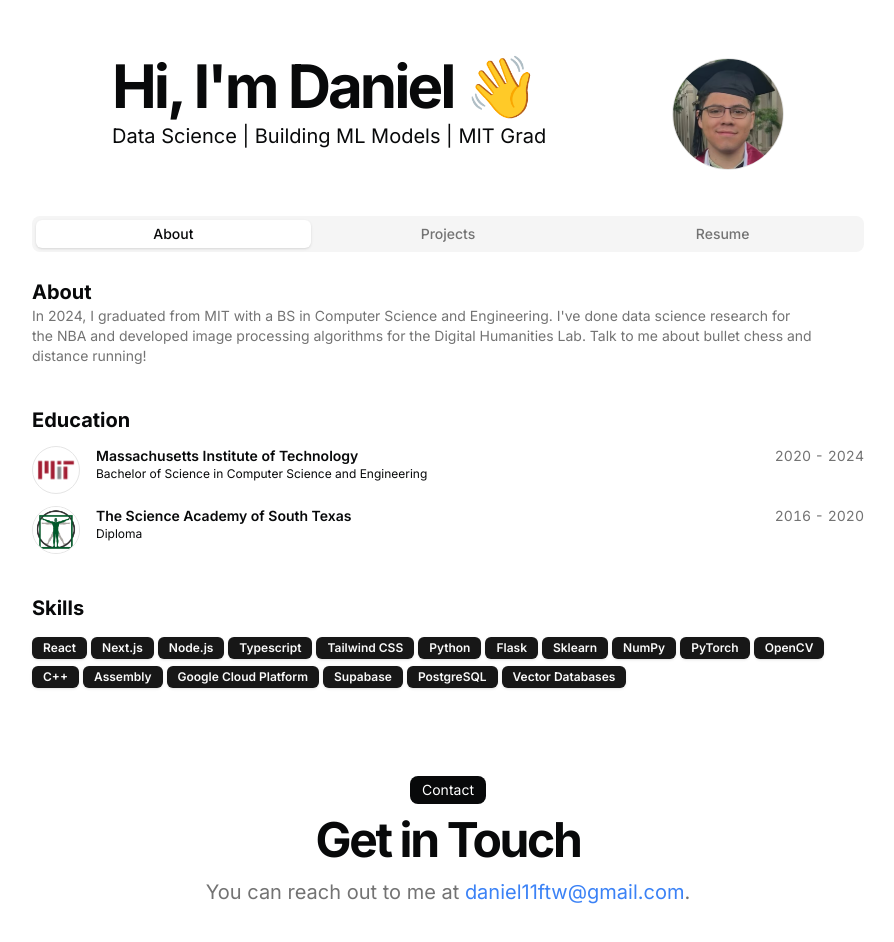
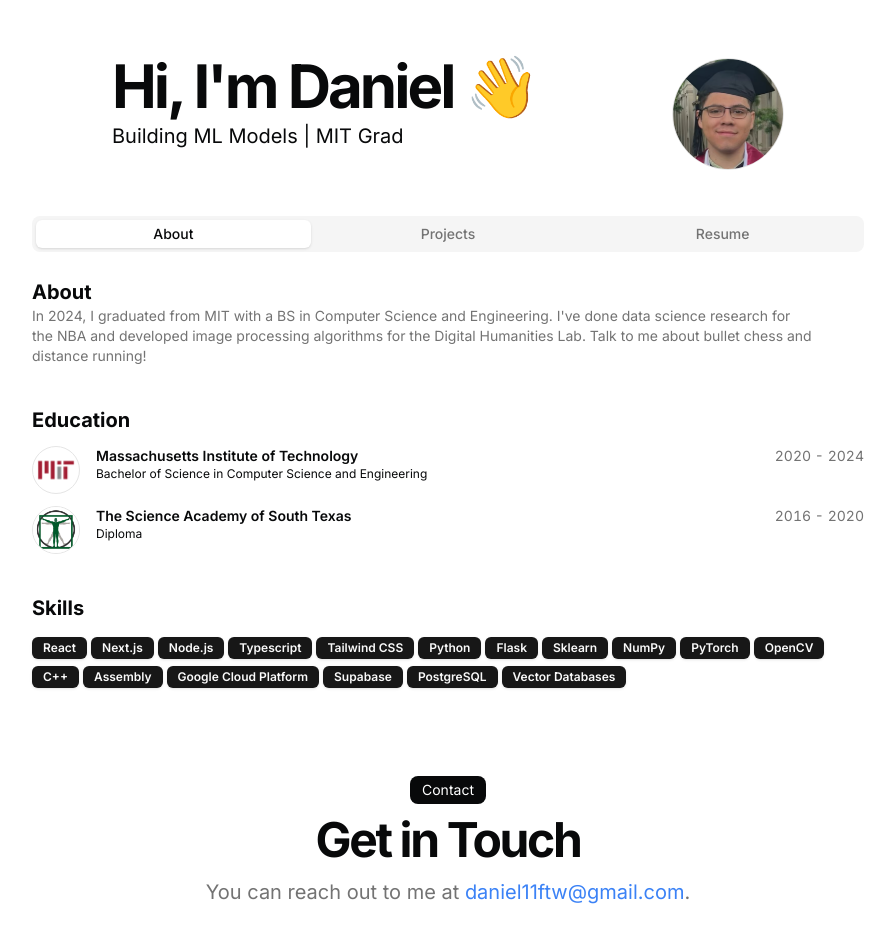
Before and after one commit to DanielF21/portfolio, a Next.js app: page / in a window 1280 px wide. Shown: the top 942 px of the page, without its empty margins (192-1086 px from the left). Built offline with nearby package versions, Linux system fonts and the light colour scheme.

Commit message:
landing page

```diff
--- a/src/data/resume.tsx
+++ b/src/data/resume.tsx
@@ -8,7 +8,7 @@ export const DATA = {
   location: "Boston, MA",
   locationLink: "https://www.google.com/maps/place/boston",
   description:
-    "Data Science | Building ML Models | MIT Grad",
+    "Building ML Models | MIT Grad",
   summary:
     "In 2024, I graduated from MIT with a BS in Computer Science and Engineering. I've done data science research for the NBA and developed image processing algorithms for the Digital Humanities Lab. Talk to me about bullet chess and distance running!",
   avatarUrl: "/me.png",
```
